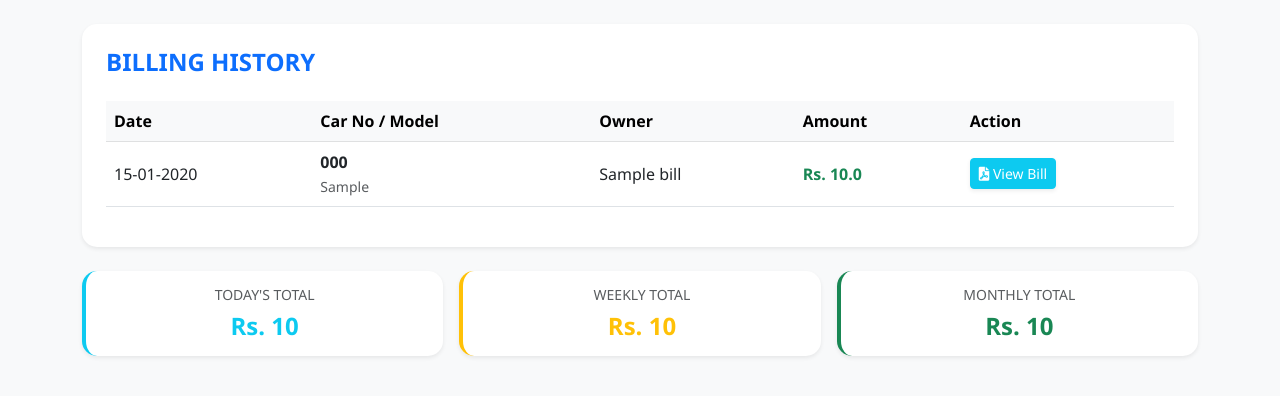
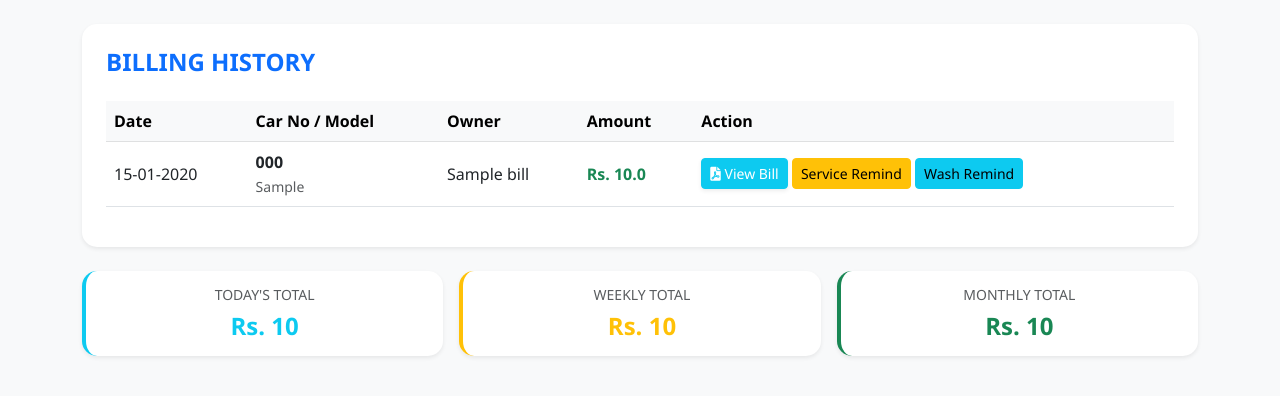
Before and after one commit to Manish123321316/my-garage-app, a Flask app: template templates/view_bills.html in a window 1280 px wide. Shown: the part 56-452 px from the top of the page. Run offline with Flask 3, Linux system fonts and the light colour scheme; tables that the repository leaves empty hold one stand-in row (values such as "Sample post"); the template is opened without the code that fills it: values that come from a table or form of the project are taken from there, most other values are stand-ins (such as "Sample title", 1, 10 or a date in 2020).

Commit message:
Update view_bills.html

```diff
--- a/templates/view_bills.html
+++ b/templates/view_bills.html
@@ -14,6 +14,8 @@
                     <td class="fw-bold text-success">Rs. {{b.total_amount}}</td>
                     <td>
                         <a href="/view_pdf/{{b.filename}}" target="_blank" class="btn btn-sm btn-info text-white shadow-sm"><i class="fas fa-file-pdf"></i> View Bill</a>
+                        <a href="{{ url_for('send_reminder', bill_id=bill.id, rem_type='Service') }}" class="btn btn-sm btn-warning">Service Remind</a>
+                        <a href="{{ url_for('send_reminder', bill_id=bill.id, rem_type='Wash') }}" class="btn btn-sm btn-info">Wash Remind</a>
                     </td>
                 </tr>
                 {% endfor %}
```
